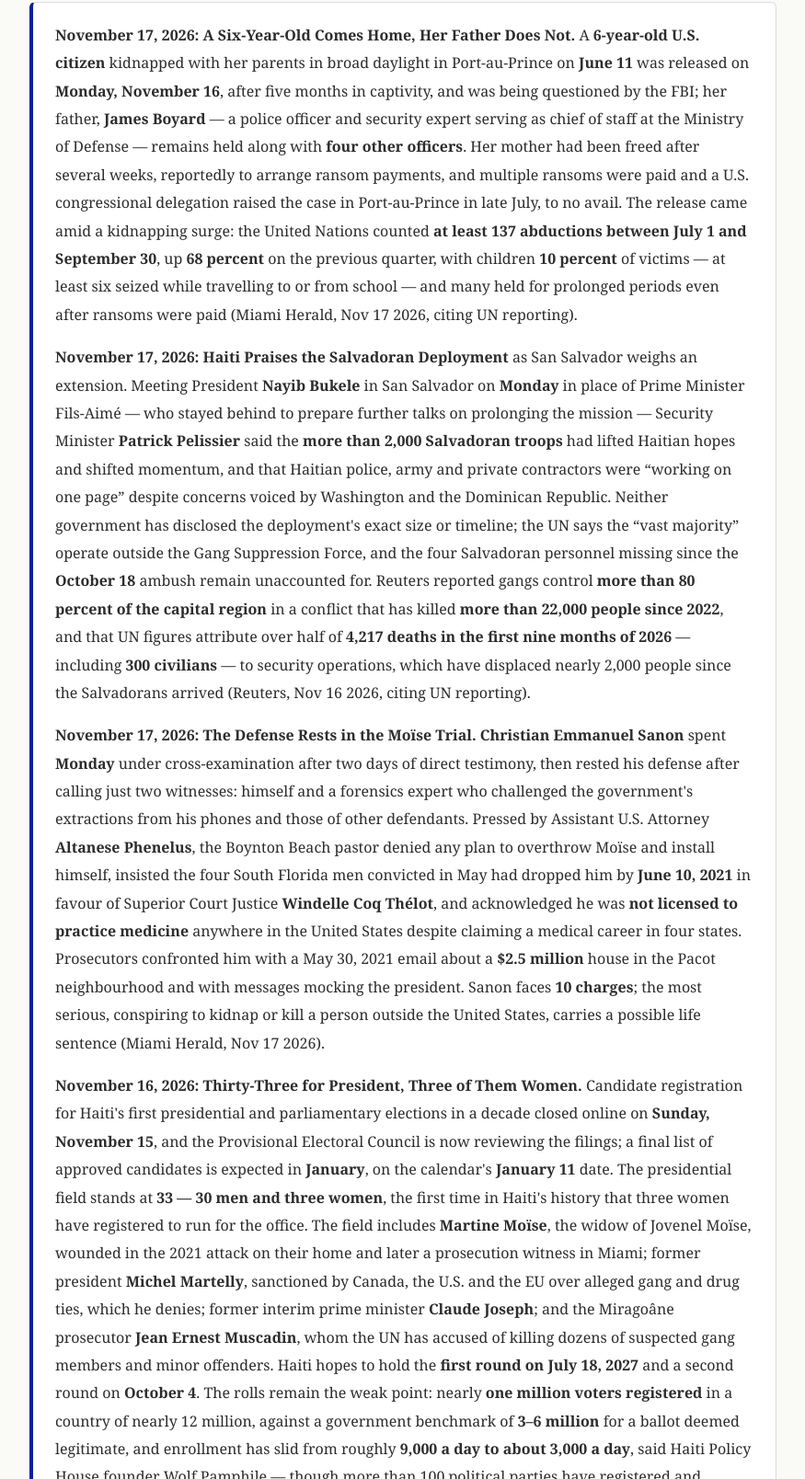
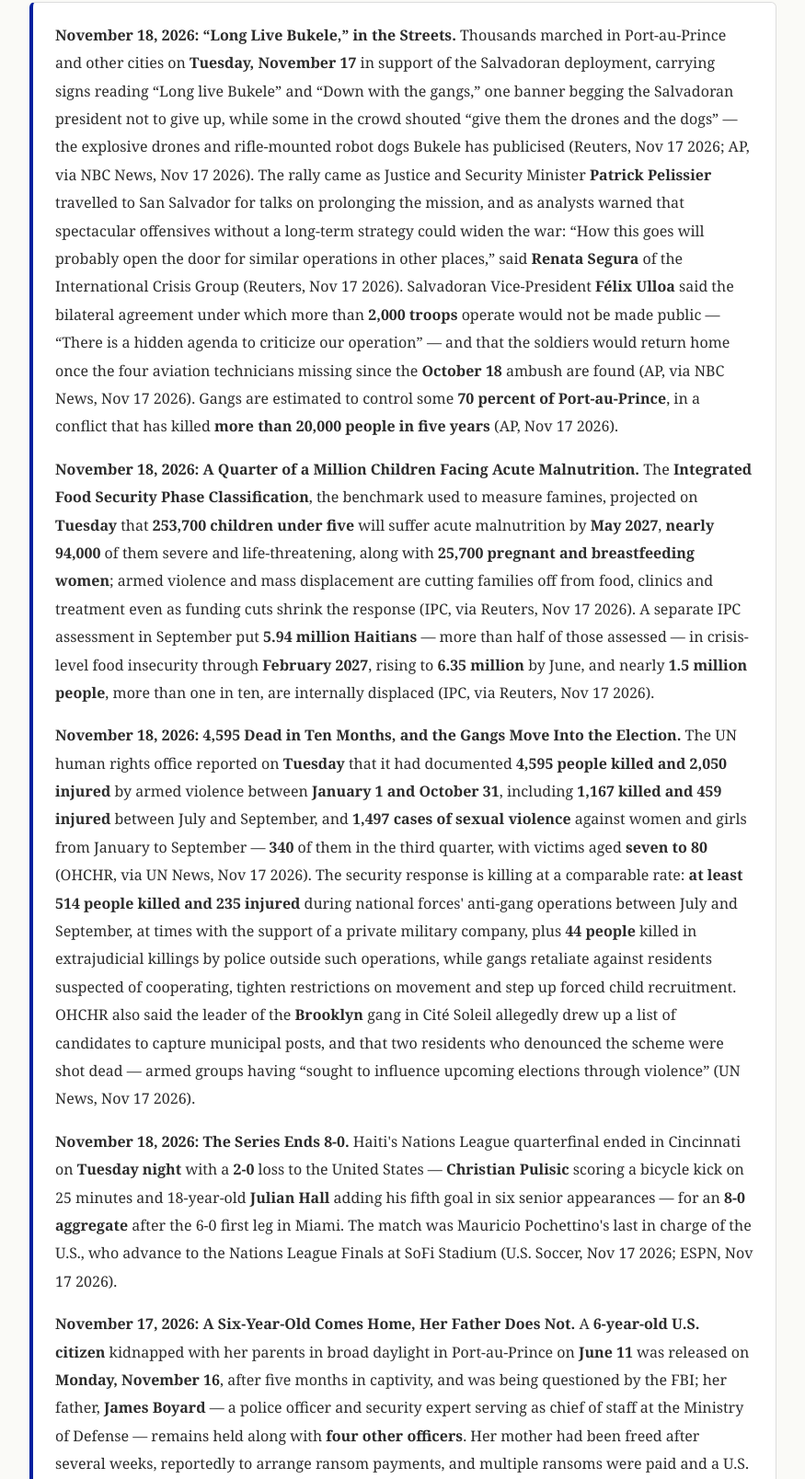
Before and after one commit to onyxgod777/haiti, a plain HTML site: page index.html in a window 1280 px wide. Shown: the part 8819-10427 px from the top of the page at 92% size, without its empty margins (202-1077 px from the left). Drawn offline with Linux system fonts and the light colour scheme.

Commit message:
news: haiti update 2026-11-18

```diff
--- a/index.html
+++ b/index.html
@@ -686,7 +686,7 @@
   <!-- ════════════════════════════════════════════════════════ -->
   <section id="today">
     <h2>X. Haiti Today</h2>
-    <div class="era-dates">Last updated: November 17, 2026</div>
+    <div class="era-dates">Last updated: November 18, 2026</div>
 
     <div class="stats-grid">
       <div class="stat-card">
@@ -726,6 +726,57 @@
     </p>
 
     <div class="highlight-box blue">
+      <p><strong>November 18, 2026: &ldquo;Long Live Bukele,&rdquo; in the Streets.</strong> Thousands marched in
+      Port-au-Prince and other cities on <strong>Tuesday, November 17</strong> in support of the Salvadoran
+      deployment, carrying signs reading &ldquo;Long live Bukele&rdquo; and &ldquo;Down with the gangs,&rdquo;
+      one banner begging the Salvadoran president not to give up, while some in the crowd shouted &ldquo;give them
+      the drones and the dogs&rdquo; &mdash; the explosive drones and rifle-mounted robot dogs Bukele has
+      publicised (Reuters, Nov 17 2026; AP, via NBC News, Nov 17 2026). The rally came as Justice and Security
+      Minister <strong>Patrick Pelissier</strong> travelled to San Salvador for talks on prolonging the mission,
+      and as analysts warned that spectacular offensives without a long-term strategy could widen the war:
+      &ldquo;How this goes will probably open the door for similar operations in other places,&rdquo; said
+      <strong>Renata Segura</strong> of the International Crisis Group (Reuters, Nov 17 2026). Salvadoran
+      Vice-President <strong>F&eacute;lix Ulloa</strong> said the bilateral agreement under which more than
+      <strong>2,000 troops</strong> operate would not be made public &mdash; &ldquo;There is a hidden agenda to
+      criticize our operation&rdquo; &mdash; and that the soldiers would return home once the four aviation
+      technicians missing since the <strong>October 18</strong> ambush are found (AP, via NBC News, Nov 17 2026).
+      Gangs are estimated to control some <strong>70 percent of Port-au-Prince</strong>, in a conflict that has
+      killed <strong>more than 20,000 people in five years</strong> (AP, Nov 17 2026).</p>
+
+      <p><strong>November 18, 2026: A Quarter of a Million Children Facing Acute Malnutrition.</strong> The
+      <strong>Integrated Food Security Phase Classification</strong>, the benchmark used to measure famines,
+      projected on <strong>Tuesday</strong> that <strong>253,700 children under five</strong> will suffer acute
+      malnutrition by <strong>May 2027</strong>, <strong>nearly 94,000</strong> of them severe and
+      life-threatening, along with <strong>25,700 pregnant and breastfeeding women</strong>; armed violence and
+      mass displacement are cutting families off from food, clinics and treatment even as funding cuts shrink the
+      response (IPC, via Reuters, Nov 17 2026). A separate IPC assessment in September put <strong>5.94 million
+      Haitians</strong> &mdash; more than half of those assessed &mdash; in crisis-level food insecurity through
+      <strong>February 2027</strong>, rising to <strong>6.35 million</strong> by June, and nearly
+      <strong>1.5 million people</strong>, more than one in ten, are internally displaced (IPC, via Reuters,
+      Nov 17 2026).</p>
+
+      <p><strong>November 18, 2026: 4,595 Dead in Ten Months, and the Gangs Move Into the Election.</strong> The
+      UN human rights office reported on <strong>Tuesday</strong> that it had documented <strong>4,595 people
+      killed and 2,050 injured</strong> by armed violence between <strong>January 1 and October 31</strong>,
+      including <strong>1,167 killed and 459 injured</strong> between July and September, and <strong>1,497 cases
+      of sexual violence</strong> against women and girls from January to September &mdash; <strong>340</strong>
+      of them in the third quarter, with victims aged <strong>seven to 80</strong> (OHCHR, via UN News, Nov 17
+      2026). The security response is killing at a comparable rate: <strong>at least 514 people killed and 235
+      injured</strong> during national forces' anti-gang operations between July and September, at times with the
+      support of a private military company, plus <strong>44 people</strong> killed in extrajudicial killings by
+      police outside such operations, while gangs retaliate against residents suspected of cooperating, tighten
+      restrictions on movement and step up forced child recruitment. OHCHR also said the leader of the
+      <strong>Brooklyn</strong> gang in Cit&eacute; Soleil allegedly drew up a list of candidates to capture
+      municipal posts, and that two residents who denounced the scheme were shot dead &mdash; armed groups having
+      &ldquo;sought to influence upcoming elections through violence&rdquo; (UN News, Nov 17 2026).</p>
+
+      <p><strong>November 18, 2026: The Series Ends 8-0.</strong> Haiti's Nations League quarterfinal ended in
+      Cincinnati on <strong>Tuesday night</strong> with a <strong>2-0</strong> loss to the United States &mdash;
+      <strong>Christian Pulisic</strong> scoring a bicycle kick on 25 minutes and 18-year-old <strong>Julian
+      Hall</strong> adding his fifth goal in six senior appearances &mdash; for an <strong>8-0 aggregate</strong>
+      after the 6-0 first leg in Miami. The match was Mauricio Pochettino's last in charge of the U.S., who advance
+      to the Nations League Finals at SoFi Stadium (U.S. Soccer, Nov 17 2026; ESPN, Nov 17 2026).</p>
+
       <p><strong>November 17, 2026: A Six-Year-Old Comes Home, Her Father Does Not.</strong> A
       <strong>6-year-old U.S. citizen</strong> kidnapped with her parents in broad daylight in Port-au-Prince on
       <strong>June 11</strong> was released on <strong>Monday, November 16</strong>, after five months in captivity,
```
